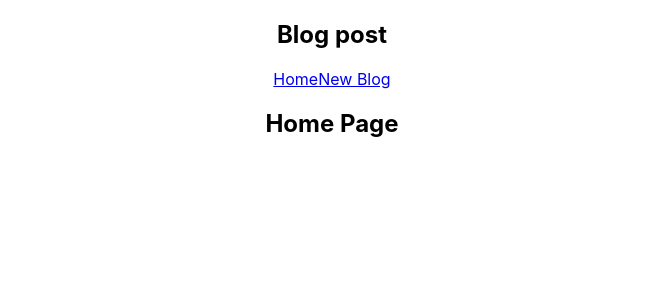
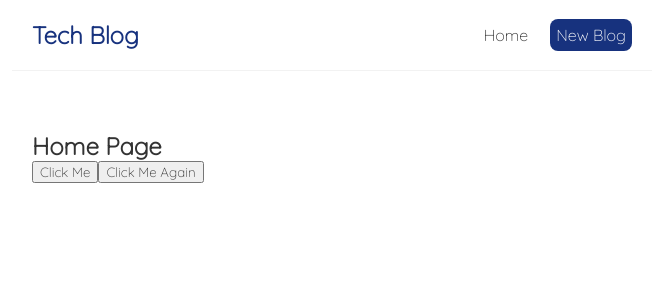
Before and after one commit to CollyneJumah/react-blog, a React (Create React App) app: page / in a window 1280 px wide. Shown: the top 300 px of the page, without its empty margins (308-971 px from the left). Built offline with nearby package versions, Linux system fonts and the light colour scheme.

Commit message:
events and hooks

```diff
--- a/src/App.css
+++ /dev/null
@@ -1,38 +0,0 @@
-.App {
-  text-align: center;
-}
-
-.App-logo {
-  height: 40vmin;
-  pointer-events: none;
-}
-
-@media (prefers-reduced-motion: no-preference) {
-  .App-logo {
-    animation: App-logo-spin infinite 20s linear;
-  }
-}
-
-.App-header {
-  background-color: #282c34;
-  min-height: 100vh;
-  display: flex;
-  flex-direction: column;
-  align-items: center;
-  justify-content: center;
-  font-size: calc(10px + 2vmin);
-  color: white;
-}
-
-.App-link {
-  color: #61dafb;
-}
-
-@keyframes App-logo-spin {
-  from {
-    transform: rotate(0deg);
-  }
-  to {
-    transform: rotate(360deg);
-  }
-}
--- a/src/App.js
+++ b/src/App.js
@@ -1,4 +1,3 @@
-import './App.css';
 import Navbar from './Navbar'
 import Home from './Home'
 
--- a/src/Home.js
+++ b/src/Home.js
@@ -1,8 +1,15 @@
 const Home = () => {
-
+    const handleClick = () => {
+        console.log("You clicked me");
+    }
+    const handleClickAgain = (name) => {
+        console.log('Hello ' + name);
+    }
     return (
         <div className="home">
             <h2>Home Page</h2>
+            <button onClick={handleClick}>Click Me</button>
+            <button onClick={() => { handleClickAgain('Collins') } }>Click Me Again</button>
         </div>
     );
 }
--- a/src/Navbar.js
+++ b/src/Navbar.js
@@ -2,10 +2,16 @@
 const Navbar = () => {
     return (
         <nav className="navbar">
-            <h1>Blog post</h1>
+            <h1>Tech Blog</h1>
             <div className="links">
                 <a href="/">Home</a>
-                <a href="/create">New Blog</a>
+                <a href="/create" style={
+                    {
+                        color:'white',
+                        backgroundColor:'#17327e',
+                        borderRadius:'8px'
+                    }
+                    }>New Blog</a>
             </div>
         </nav>
      );
--- a/src/index.css
+++ b/src/index.css
@@ -1,13 +1,34 @@
-body {
+@import url('https://fonts.googleapis.com/css2?family=Quicksand:wght@300&display=swap');
+/* base styles */
+* {
   margin: 0;
-  font-family: -apple-system, BlinkMacSystemFont, 'Segoe UI', 'Roboto', 'Oxygen',
-    'Ubuntu', 'Cantarell', 'Fira Sans', 'Droid Sans', 'Helvetica Neue',
-    sans-serif;
-  -webkit-font-smoothing: antialiased;
-  -moz-osx-font-smoothing: grayscale;
+  font-family: "Quicksand";
+  color: #333;
 }
-
-code {
-  font-family: source-code-pro, Menlo, Monaco, Consolas, 'Courier New',
-    monospace;
+.navbar {
+  padding: 20px;
+  display: flex;
+  align-items: center;
+  max-width: 600px;
+  margin: 0 auto;
+  border-bottom: 1px solid #f2f2f2;
 }
+.navbar h1 {
+  color: #17327e;
+}
+.navbar .links {
+  margin-left: auto;
+}
+.navbar a {
+  margin-left: 16px;
+  text-decoration: none;
+  padding: 6px;
+}
+.navbar a:hover {
+  color: #17327e;
+}
+.content {
+  max-width: 600px;
+  margin: 40px auto;
+  padding: 20px;
+}
```
